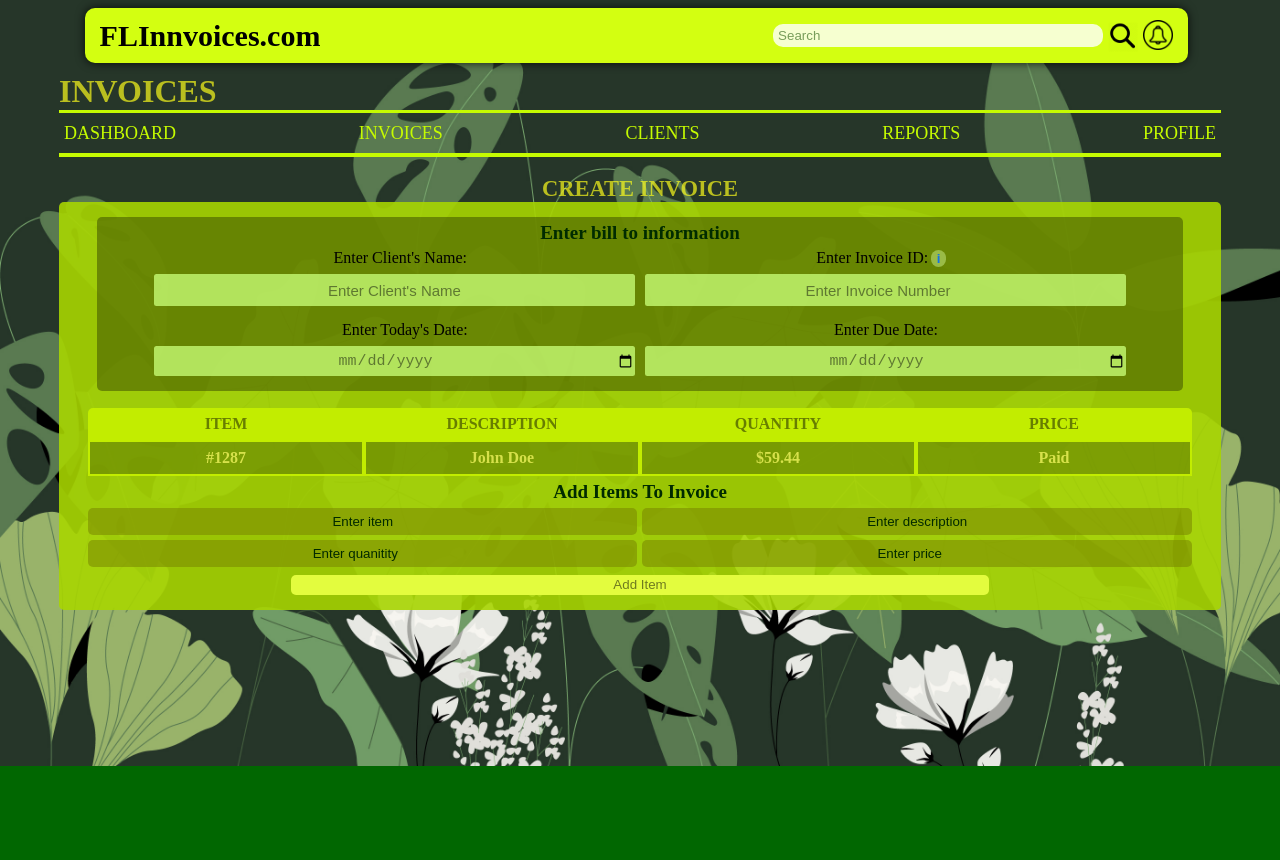
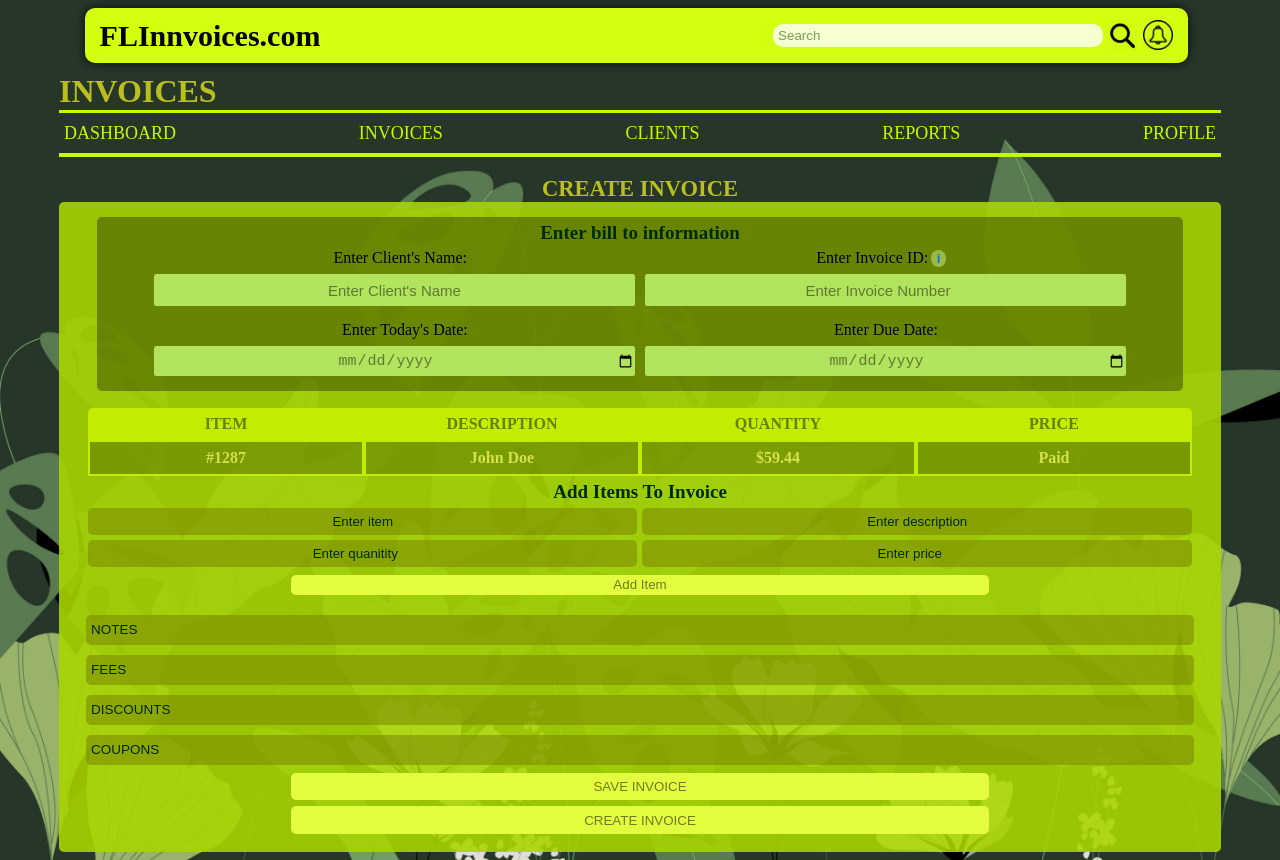
Before and after one commit to javonm63/Portfolio-P2, a React (Vite) app in the folder P2-frontend/: page /fl/invoices in a window 1280 px wide. Before the commit the page ends 800 px from the top, so only its background shows below. Built offline with nearby package versions, Linux system fonts and the light colour scheme.

Commit message:
frontend update: invoiceExtras inputs, draft and create buttons and styles added

```diff
--- /dev/null
+++ b/P2-frontend/src/components/invoiceExtras.jsx
@@ -0,0 +1,11 @@
+import '../styles/invoiceExtras.css'
+
+function InvoiceExtras() {
+    return (
+        <div className='invoiceExtras-container'>
+
+        </div>
+    )
+}
+
+export default InvoiceExtras
--- a/P2-frontend/src/pages/fl-invoices.jsx
+++ b/P2-frontend/src/pages/fl-invoices.jsx
@@ -4,6 +4,7 @@ import WebNavbar from "../components/webNav.jsx";
 import InvoiceInfoCard from '../components/invoiceInfoCard'
 import TableCard from '../components/tableCard.jsx'
 import '../styles/fl-invoices.css'
+import InvoiceExtras from "../components/invoiceExtras.jsx";
 
 function FlInvoices() {
     const navbarHook = navbarHooks()
@@ -30,6 +31,14 @@ function FlInvoices() {
                     <input className="add-item-inputs" type='number' placeholder="Enter price" required></input>
                 </div>
                 <button className="add-item-button" type='button'>Add Item</button>
+                {/* <InvoiceExtras /> */}
+                <input className='invoiceExtras-inputs' type='text' placeholder='NOTES'></input>
+                <input className='invoiceExtras-inputs' type='text' placeholder='FEES'></input>
+                <input className='invoiceExtras-inputs' type='text' placeholder='DISCOUNTS'></input>
+                <input className='invoiceExtras-inputs' type='text' placeholder='COUPONS'></input>
+
+                <button className="invoices-main-buttons" type='button'>SAVE INVOICE</button>
+                <button className="invoices-main-buttons" type='submit'>CREATE INVOICE</button>
             </div>
         </form>
     )
--- a/P2-frontend/src/styles/fl-invoices.css
+++ b/P2-frontend/src/styles/fl-invoices.css
@@ -32,6 +32,7 @@
     width: 60%;
     height: 20px;
     border: none;
+    margin-bottom: 15px;
     border-radius: 5px;
     color: rgba(0, 0, 0, 0.514);
     background-color: rgb(227, 252, 62);
@@ -44,3 +45,40 @@
     cursor: pointer;
     box-shadow: 0px 0px 10px rgba(0, 0, 0, 0.231);
 }
+.invoiceExtras-inputs {
+    width: 94.5%;
+    height: 20px;
+    padding: 5px;
+    border-radius: 5px;
+    border: none;
+    outline: none;
+    font-size: 13.5px;
+    margin: 5px;
+    color: rgb(0, 41, 0);
+    background-color: rgba(122, 135, 1, 0.551);
+}
+.invoiceExtras-inputs::placeholder {
+    color: rgb(0, 41, 0);
+}
+.invoices-main-buttons {
+    width: 60%;
+    height: 27.5px;
+    margin: 3px;
+    border: none;
+    border-radius: 5px;
+    color: rgba(0, 0, 0, 0.514);
+    background-color: rgb(227, 252, 62);
+}
+.invoices-main-buttons:hover {
+    scale: 1.025;
+    font-weight: bold;
+    color: rgba(22, 85, 1, 0.688);
+    background-color: yellow;
+    cursor: pointer;
+    box-shadow: 0px 0px 10px rgba(0, 0, 0, 0.231);
+}
+@media screen and (max-width: 1030px) {
+    .invoiceExtras-inputs {
+        width: 93%;
+    }
+}
--- /dev/null
+++ b/P2-frontend/src/styles/invoiceExtras.css
@@ -0,0 +1,4 @@
+.invoiceExtras-container {
+    width: 95%;
+    border: 2px solid;
+}
```
